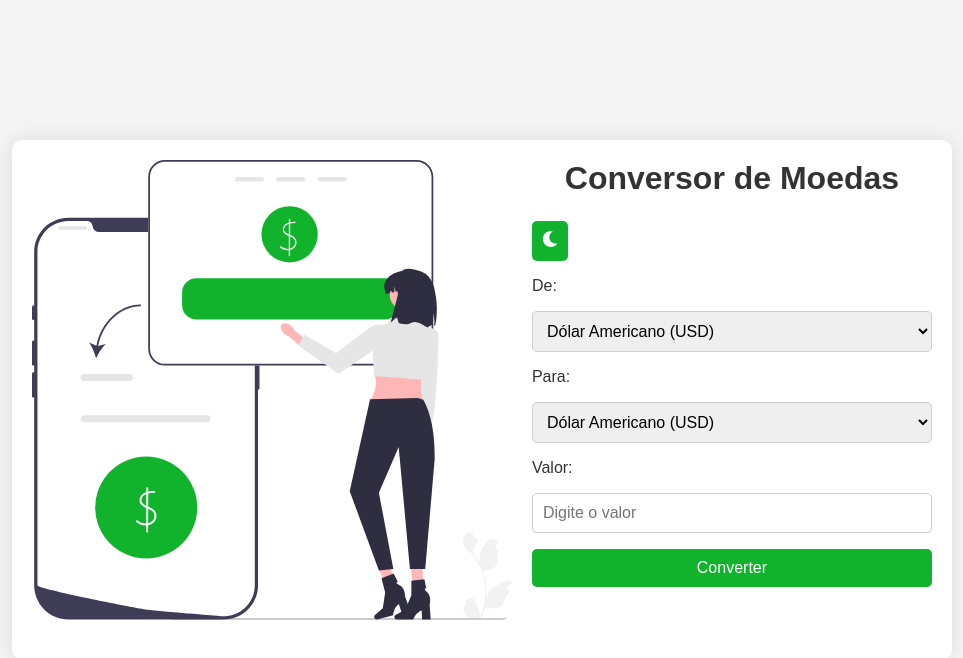
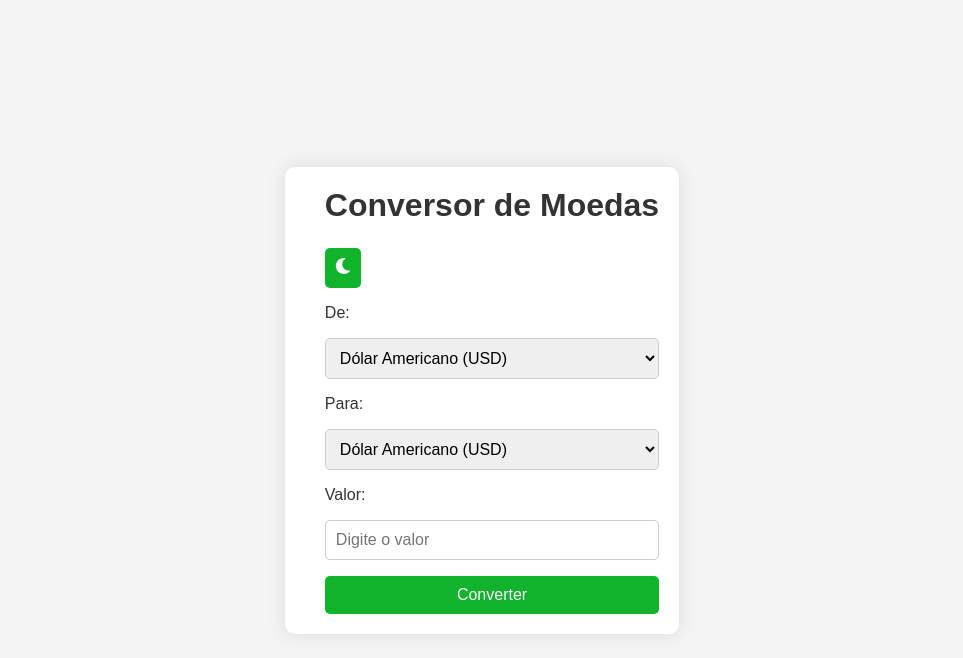
Before and after one commit to DaniloPy-coder/Conversor-moedas, a React (Vite) app: page / in a window 1280 px wide. Shown: the top 658 px of the page, without its empty margins (158-1121 px from the left). Built offline with nearby package versions, Linux system fonts and the light colour scheme.

Commit message:
Update App.jsx

```diff
--- a/src/App.jsx
+++ b/src/App.jsx
@@ -66,7 +66,7 @@ const App = () => {
       <GlobalStyles />
       <div className="container">
         <div id="img">
-          <img src="/public/imagemoeda.svg" alt="Ilustração" />
+          <img href="/public/imagemoeda.svg" />
         </div>
 
         <form onSubmit={handleSubmit}>
```
